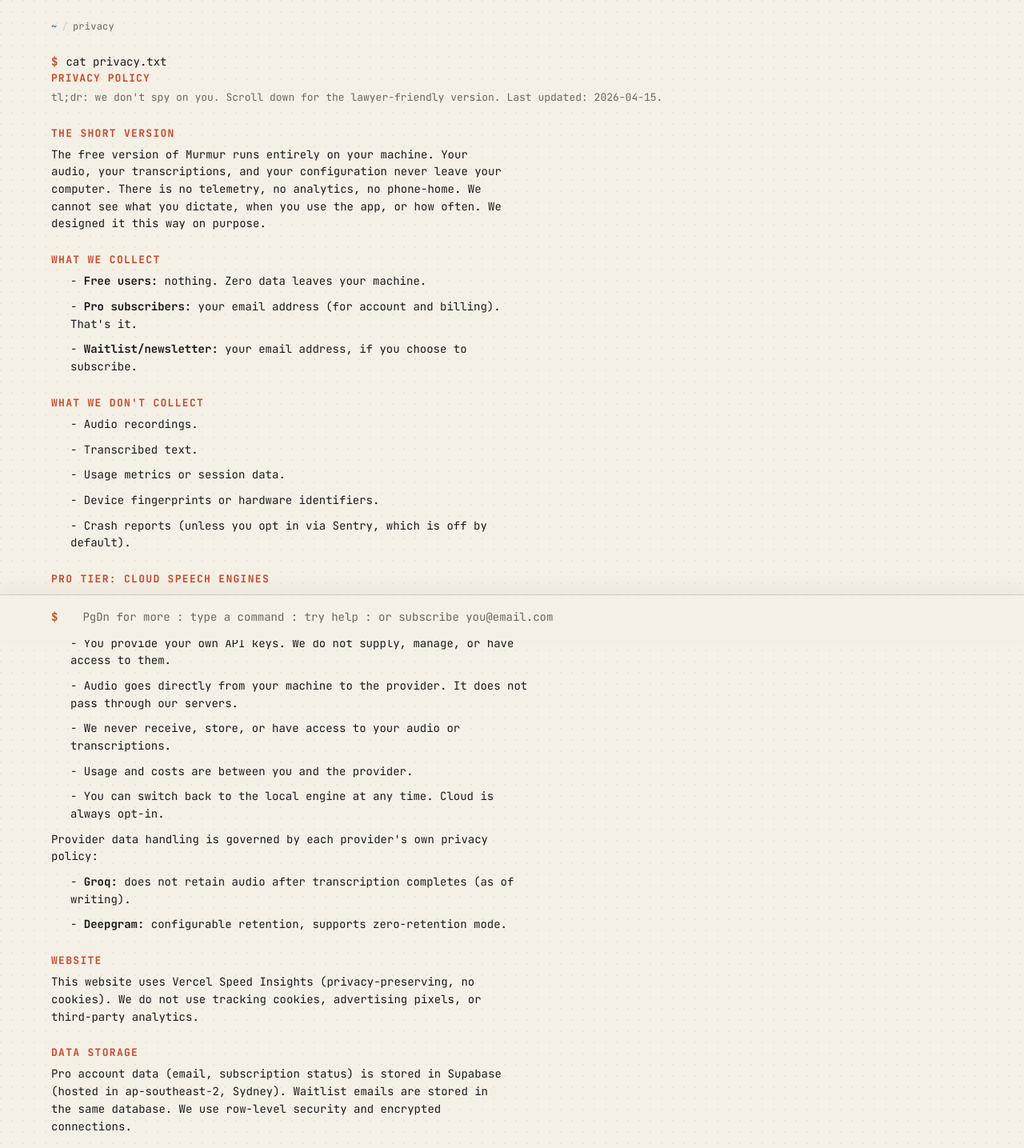
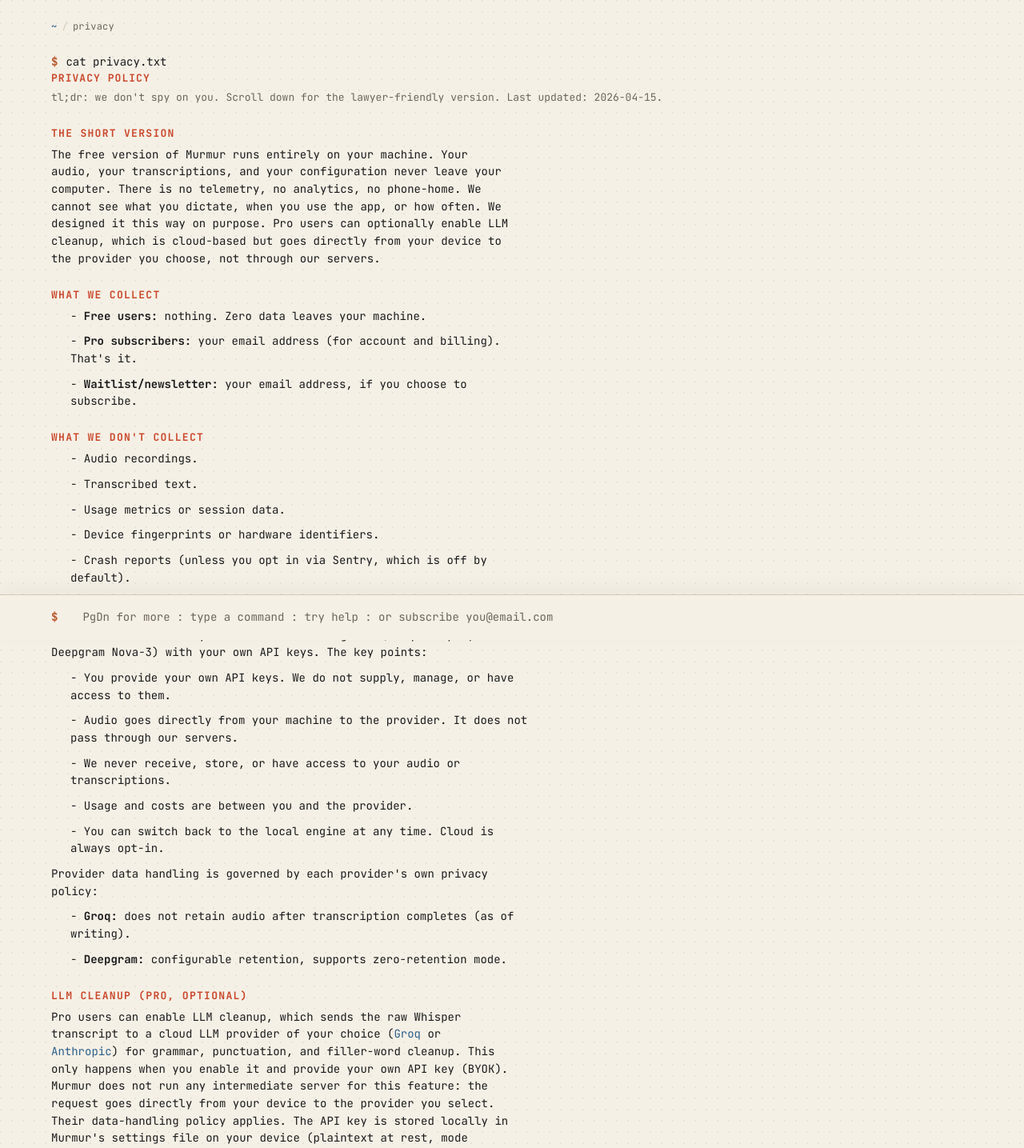
Before and after one commit to murmurlinux/murmur-web, a Next.js app: page /privacy in a window 1280 px wide. Shown: the top 1435 px of the page at 80% size. Built offline with nearby package versions, Linux system fonts and the light colour scheme.

Commit message:
docs(privacy): disclose Pro BYOK LLM cleanup (#45)

```diff
--- a/src/app/privacy/page.tsx
+++ b/src/app/privacy/page.tsx
@@ -14,7 +14,7 @@
 
       <div className="manpage">
         <h3>the short version</h3>
-        <p>The free version of Murmur runs entirely on your machine. Your audio, your transcriptions, and your configuration never leave your computer. There is no telemetry, no analytics, no phone-home. We cannot see what you dictate, when you use the app, or how often. We designed it this way on purpose.</p>
+        <p>The free version of Murmur runs entirely on your machine. Your audio, your transcriptions, and your configuration never leave your computer. There is no telemetry, no analytics, no phone-home. We cannot see what you dictate, when you use the app, or how often. We designed it this way on purpose. Pro users can optionally enable LLM cleanup, which is cloud-based but goes directly from your device to the provider you choose, not through our servers.</p>
 
         <h3>what we collect</h3>
         <p className="indent">- <strong>Free users:</strong> nothing. Zero data leaves your machine.</p>
@@ -39,6 +39,9 @@
         <p className="indent">- <strong>Groq:</strong> does not retain audio after transcription completes (as of writing).</p>
         <p className="indent">- <strong>Deepgram:</strong> configurable retention, supports zero-retention mode.</p>
 
+        <h3>LLM cleanup (Pro, optional)</h3>
+        <p>Pro users can enable LLM cleanup, which sends the raw Whisper transcript to a cloud LLM provider of your choice (<a href="https://groq.com" target="_blank" rel="noopener noreferrer">Groq</a> or <a href="https://anthropic.com" target="_blank" rel="noopener noreferrer">Anthropic</a>) for grammar, punctuation, and filler-word cleanup. This only happens when you enable it and provide your own API key (BYOK). Murmur does not run any intermediate server for this feature: the request goes directly from your device to the provider you select. Their data-handling policy applies. The API key is stored locally in Murmur&apos;s settings file on your device (plaintext at rest, mode 0600); we are evaluating OS keyring storage for a future release. The feature is off by default until you enter a key and enable it.</p>
+
         <h3>website</h3>
         <p>This website uses Vercel Speed Insights (privacy-preserving, no cookies). We do not use tracking cookies, advertising pixels, or third-party analytics.</p>
 
```
